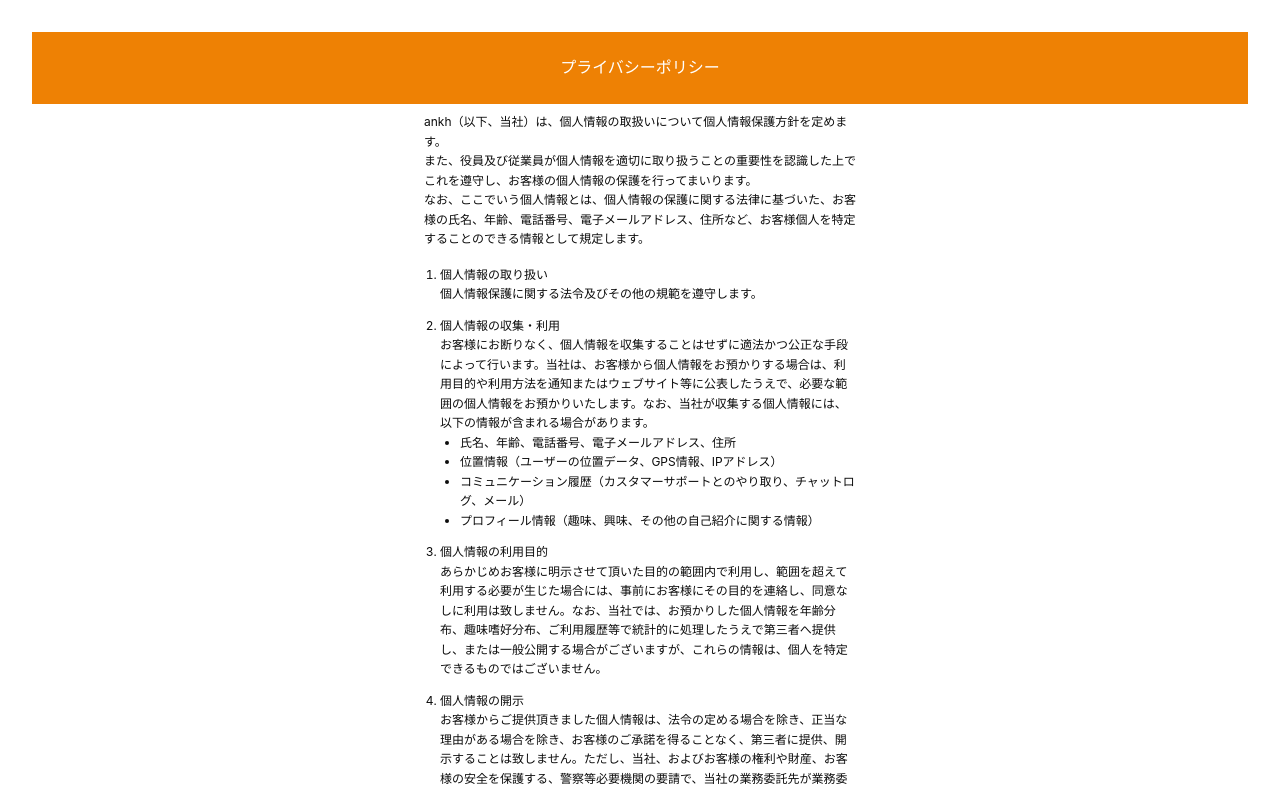
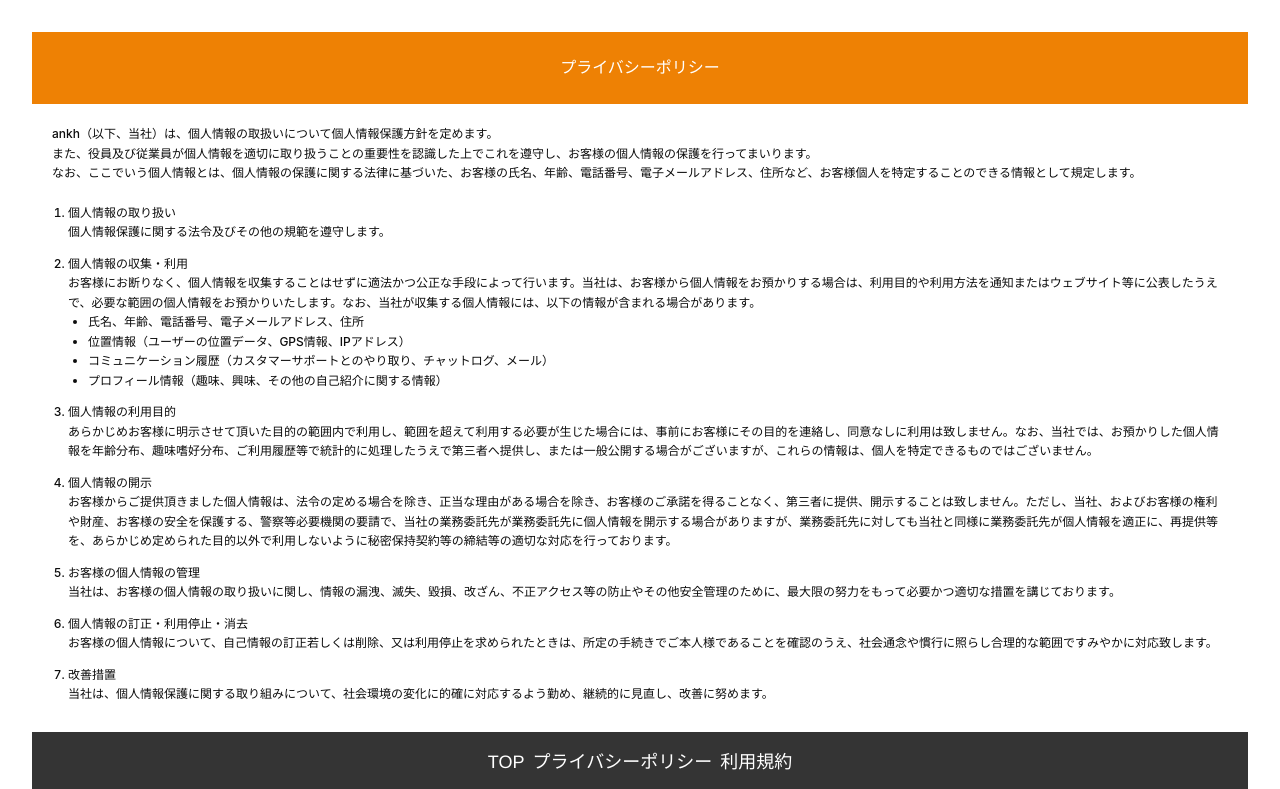
Before and after one commit to 0xsugarchan/Work, a React (Vite) app: page /privacy-policy in a window 1280 px wide. Shown: the top 789 px of the page. Built offline with nearby package versions, Linux system fonts and the light colour scheme.

Commit message:
update space in Privacy Policy

```diff
--- a/src/screens/PrivacyPolicy.tsx
+++ b/src/screens/PrivacyPolicy.tsx
@@ -5,8 +5,8 @@ function PrivacyPolicy() {
   return (
     <div className="flex flex-col items-center">
       <Header title="プライバシーポリシー" />
-      <div className="w-full max-w-md bg-white p-2 text-[#0C0C0C] [font-family:'Inter',Helvetica] text-xs leading-relaxed text-left">
-        <p className="mb-4">
+      <div className="w-full bg-white p-5 text-[#0C0C0C] [font-family:'Inter',Helvetica] text-xs leading-relaxed text-left font-medium">
+        <p className="mb-5">
           ankh（以下、当社）は、個人情報の取扱いについて個人情報保護方針を定めます。
           <br />
           また、役員及び従業員が個人情報を適切に取り扱うことの重要性を認識した上でこれを遵守し、お客様の個人情報の保護を行ってまいります。
@@ -54,7 +54,7 @@ function PrivacyPolicy() {
             <br />
             お客様の個人情報について、自己情報の訂正若しくは削除、又は利用停止を求められたときは、所定の手続きでご本人様であることを確認のうえ、社会通念や慣行に照らし合理的な範囲ですみやかに対応致します。
           </li>
-          <li>
+          <li className="mb-2">
             <b>改善措置</b>
             <br />
             当社は、個人情報保護に関する取り組みについて、社会環境の変化に的確に対応するよう勤め、継続的に見直し、改善に努めます。
```
